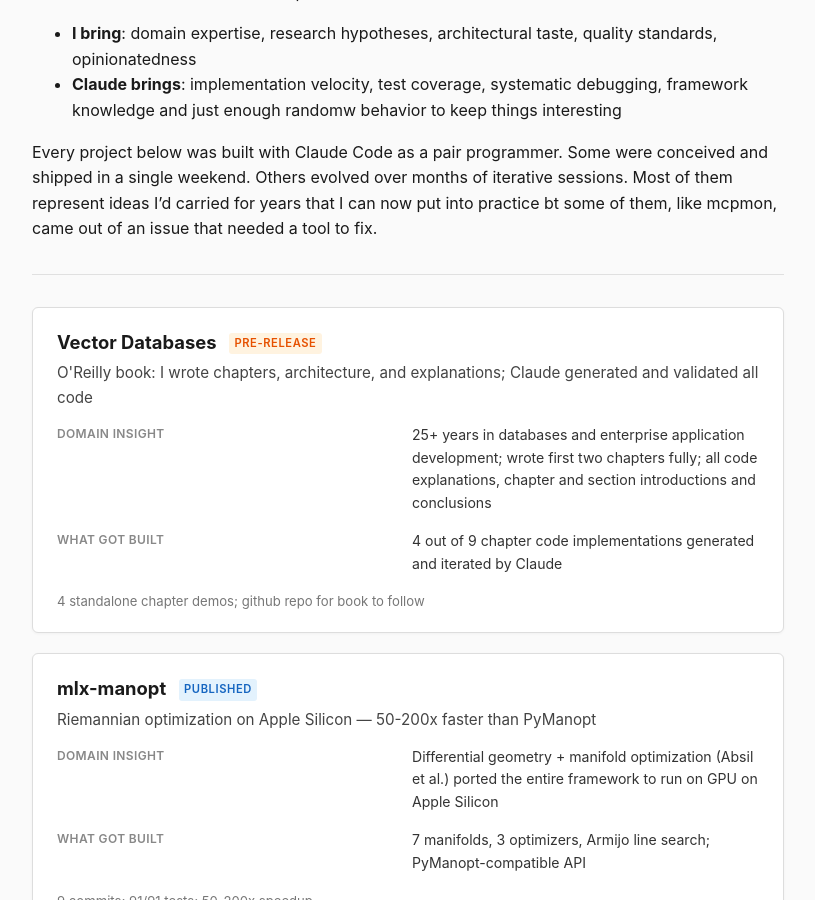
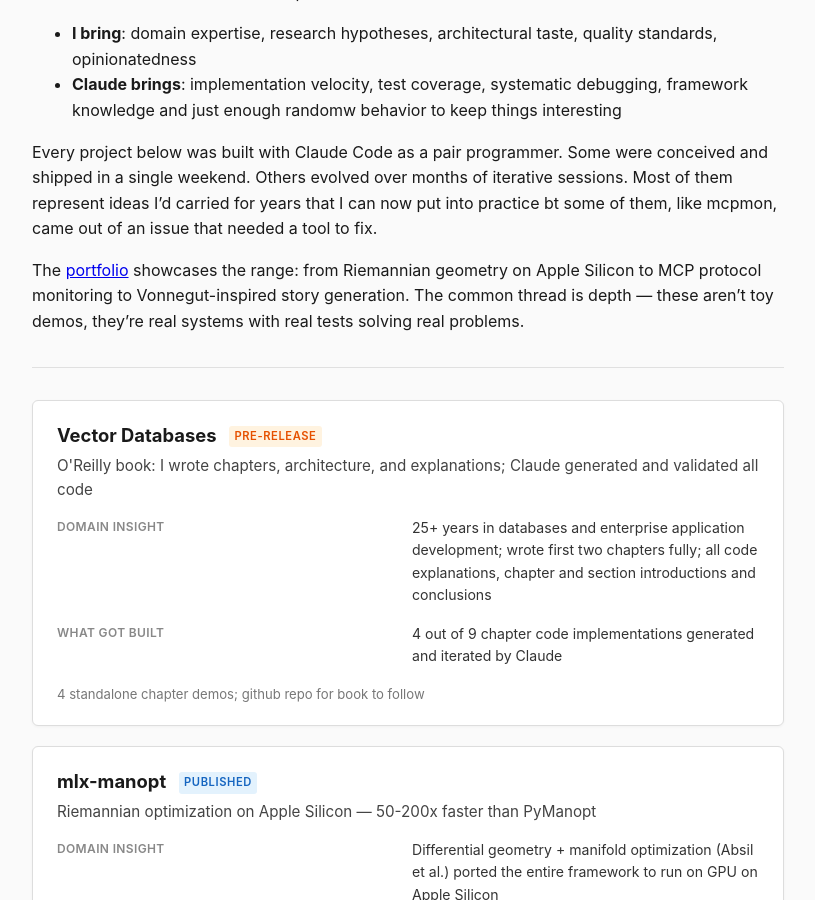
Before and after one commit to nborwankar/what-hath-claude-wrought, a Jekyll site: the page built from index.md, in a window 1280 px wide and 900 px high, scrolled down 909 px. Shown: the whole window, without its empty margins (232-1047 px from the left). Built offline with Jekyll 4.4.1, drawn with Linux system fonts in a browser that asks for light colours.

Commit message:
Add portfolio range summary paragraph

```diff
--- a/index.md
+++ b/index.md
@@ -30,6 +30,8 @@
 
 Every project below was built with Claude Code as a pair programmer. Some were conceived and shipped in a single weekend. Others evolved over months of iterative sessions. Most of them represent ideas I'd carried for years that I can now put into practice bt some of them, like mcpmon, came out of an issue that needed a tool to fix.
 
+The [portfolio]({{ '/' | relative_url }}) showcases the range: from Riemannian geometry on Apple Silicon to MCP protocol monitoring to Vonnegut-inspired story generation. The common thread is depth — these aren't toy demos, they're real systems with real tests solving real problems.
+
 ---
 
 {% assign projects = site.data.projects %}
```
